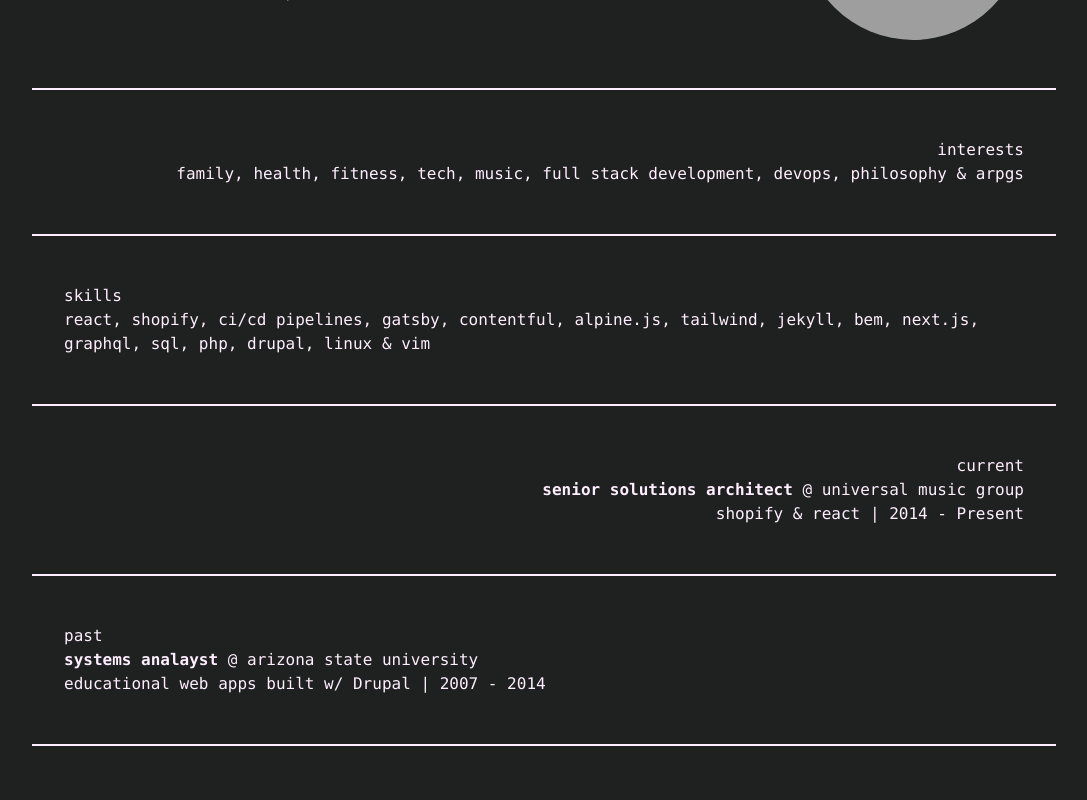
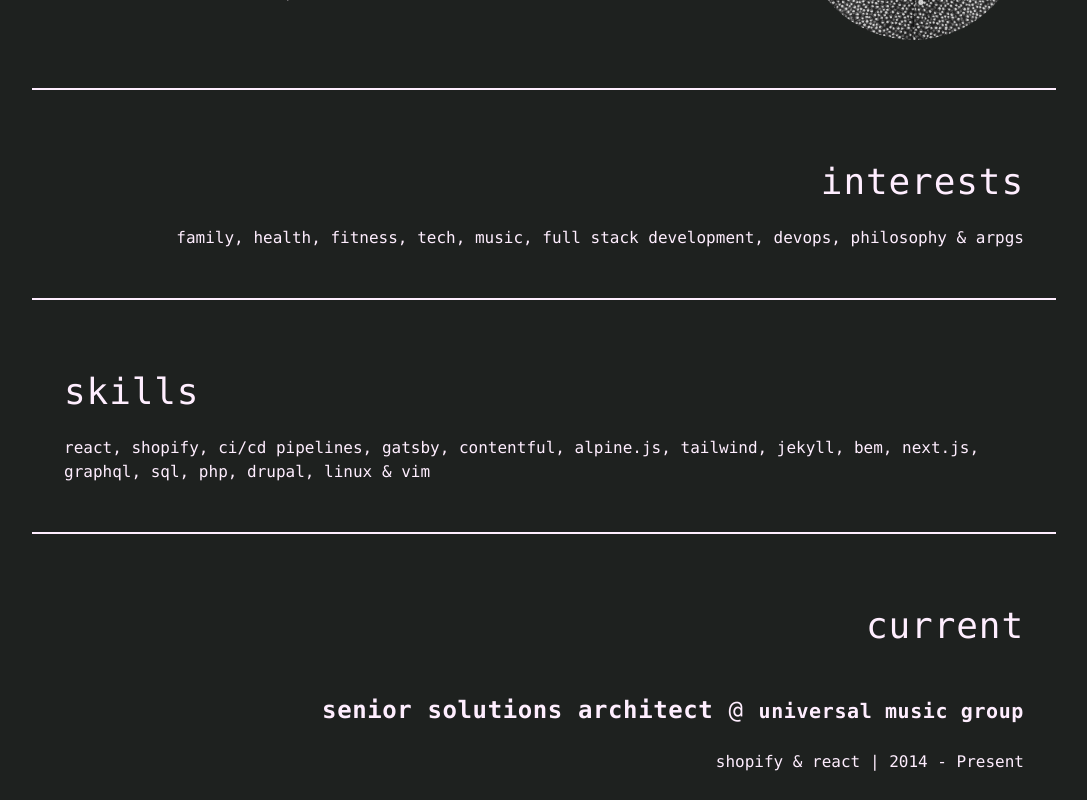
Before and after one commit to dgpalmer/dgpalmer.github.io, a Next.js app: page / in a window 1280 px wide. Shown: the part 440-1240 px from the top of the page, without its empty margins (96-1183 px from the left). Built offline with nearby package versions, Linux system fonts and the light colour scheme; grey boxes are pictures that could not be loaded.

Commit message:
mdx classes and initial workflow

```diff
--- a/src/app/components/util/MDXComponents.tsx
+++ b/src/app/components/util/MDXComponents.tsx
@@ -1,9 +1,6 @@
 import React from 'react';
 
 export const MDXComponents = {
-  h1: (props: React.HTMLAttributes<HTMLHeadingElement>) => (
-    <h1 className="text-3xl mb-4" {...props} />
-  ),
   h2: (props: React.HTMLAttributes<HTMLHeadingElement>) => (
     <h2 className="section__heading" {...props} />
   ),
--- a/src/app/css/globals.css
+++ b/src/app/css/globals.css
@@ -2,8 +2,13 @@
 @tailwind components;
 @tailwind utilities;
 
+/* Common Styles */
 body {
   @apply flex flex-col h-screen justify-between font-mono antialiased bg-gris;
+}
+
+main {
+  @apply relative flex flex-col mt-12 gap-y-12 divide-dwight divide-y;
 }
 
 .container {
@@ -18,14 +23,43 @@ body {
   @apply flex flex-col w-full px-8 py-12 text-dwight;
 }
 
+.button {
+  border-width: 1px;
+  border-color: transparent;
+  @apply bg-black text-dwight rounded-md tracking-tight justify-center px-4 py-2 active:underline hover:underline active:border-dwight hover:border-dwight underline-offset-4;
+}
+
+.button:active,
+.button:hover {
+  text-decoration-style: dashed;
+}
+
 .section:nth-child(even) {
   @apply text-right;
 }
 
 .section__heading {
-  @apply text-4xl md:text-5xl py-6;
+  @apply text-3xl md:text-4xl tracking-wide py-6;
 }
 
+.section__subheading {
+  @apply text-xl md:text-2xl tracking-wide py-6
+}
+
+.section__link {
+  text-decoration-style: dashed;
+  @apply font-bold hover:underline underline-offset-2;
+}
+
+.section__subheading .section__link {
+  @apply text-lg md:text-xl;
+}
+
+.text__emphasis {
+  @apply font-bold tracking-wide;
+}
+
+/* Site Header */
 header {
   z-index: 11;
   @apply bg-oscuror h-auto mb-12 sticky top-0 w-full;
@@ -44,13 +78,10 @@ header .container {
 }
 
 .header__nav nav {
-  @apply w-full flex flex-row gap-3 md:gap-6 justify-center md:justify-end items-center;
+  @apply w-full flex flex-row gap-2 md:gap-6 justify-center md:justify-end items-center;
 }
 
-main {
-  @apply relative flex flex-col mt-12 gap-y-12 divide-dwight divide-y;
-}
-
+/* Site Footer */
 footer {
   @apply bg-oscuror relative bottom-0 w-full mt-12;
 }
@@ -69,32 +100,6 @@ footer .container {
 
 .footer__copyright {
   @apply w-full flex justify-center md:justify-end mt-6 md:mt-0 text-center md:text-right;
-}
-
-.section--resume {
-  @apply text-dwight;
-}
-
-.section--resume .embed--resume {
-  padding: 2rem 0;
-}
-
-.button {
-  border-width: 1px;
-  border-color: transparent;
-  @apply bg-black text-dwight rounded-md tracking-tight justify-center px-4 py-2;
-}
-
-.button:active {
-  text-decoration: dashed;
-  text-underline-offset: 4px;
-  @apply active:border-dwight active:underline active:active:text-white;
-}
-
-.button:hover {
-  text-decoration: dashed;
-  text-underline-offset: 4px;
-  @apply hover:border-dwight hover:underline hover:active:text-white;
 }
 
 .icon a img {
@@ -125,3 +130,12 @@ footer .container {
   color: transparent;
   @apply absolute inset-0 h-full w-full object-cover;
 }
+
+/* Resume Page */
+.section__resume {
+  @apply text-dwight;
+}
+
+.section__resume .embed__resume {
+  padding: 2rem 0;
+}
--- a/src/markdown/current.mdx
+++ b/src/markdown/current.mdx
@@ -1,3 +1,3 @@
 ## current
-### **senior solutions architect** @ [universal music group](https://www.universalmusic.com")
+### **senior solutions architect** @ [universal music group](https://www.universalmusic.com)
 shopify & react | 2014 - Present
--- a/src/mdx-components.tsx
+++ b/src/mdx-components.tsx
@@ -1,7 +1,23 @@
-import type { MDXComponents } from "mdx/types";
+import React from 'react';
+import type { MDXComponents } from 'mdx/types';
 
 export function useMDXComponents(components: MDXComponents): MDXComponents {
   return {
+    h2: (props: React.HTMLAttributes<HTMLHeadingElement>) => (
+      <h2 className="section__heading" {...props} />
+    ),
+    h3: (props: React.HTMLAttributes<HTMLHeadingElement>) => (
+      <h3 className="section__subheading" {...props} />
+    ),
+    p: (props: React.HTMLAttributes<HTMLParagraphElement>) => (
+      <p className="section__content" {...props} />
+    ),
+    strong: (props: React.HTMLAttributes<HTMLStyleElement>) => (
+      <strong className="text__emphasis" {...props} />
+    ),
+    a: (props: React.AnchorHTMLAttributes<HTMLAnchorElement>) => (
+      <a className="section__link" {...props} />
+    ),
     ...components,
   };
 }
```
Also changed, not shown: src/app/page.tsx (+6 -6 lines), public/images/logo.webp (added), public/images/mugshot.webp (added).
